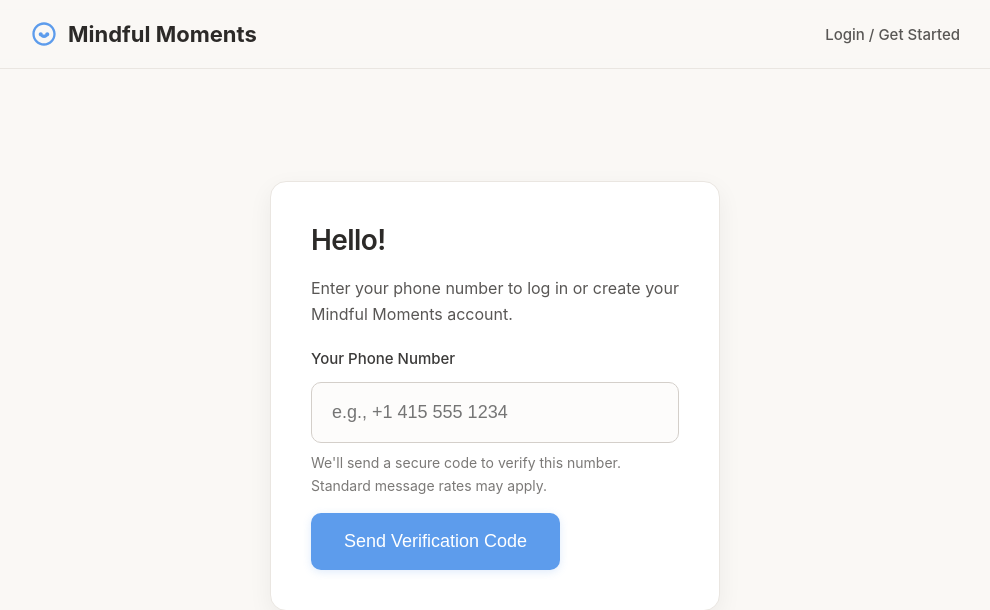
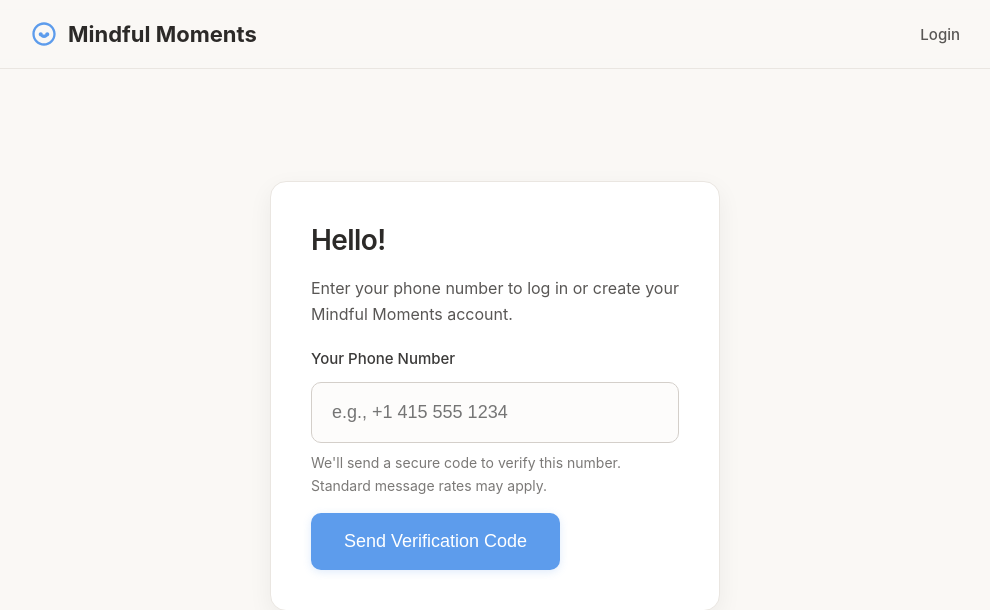
Before and after one commit to arorasonika/mood_webapp, a Flask app: a page that uses templates/base.html in a window 1280 px wide. Shown: the top 610 px of the page, without its empty margins (145-1135 px from the left). Run offline with Flask 3, Linux system fonts and the light colour scheme.

Commit message:
changed login button text

```diff
--- a/templates/base.html
+++ b/templates/base.html
@@ -21,7 +21,7 @@
                     <a href="{{ url_for('calendar_view') }}">My Calendar</a>
                     <a href="{{ url_for('logout') }}">Logout</a>
                 {% else %}
-                    <a href="{{ url_for('login') }}">Login / Get Started</a>
+                    <a href="{{ url_for('login') }}">Login</a>
                 {% endif %}
             </div>
         </div>
```
